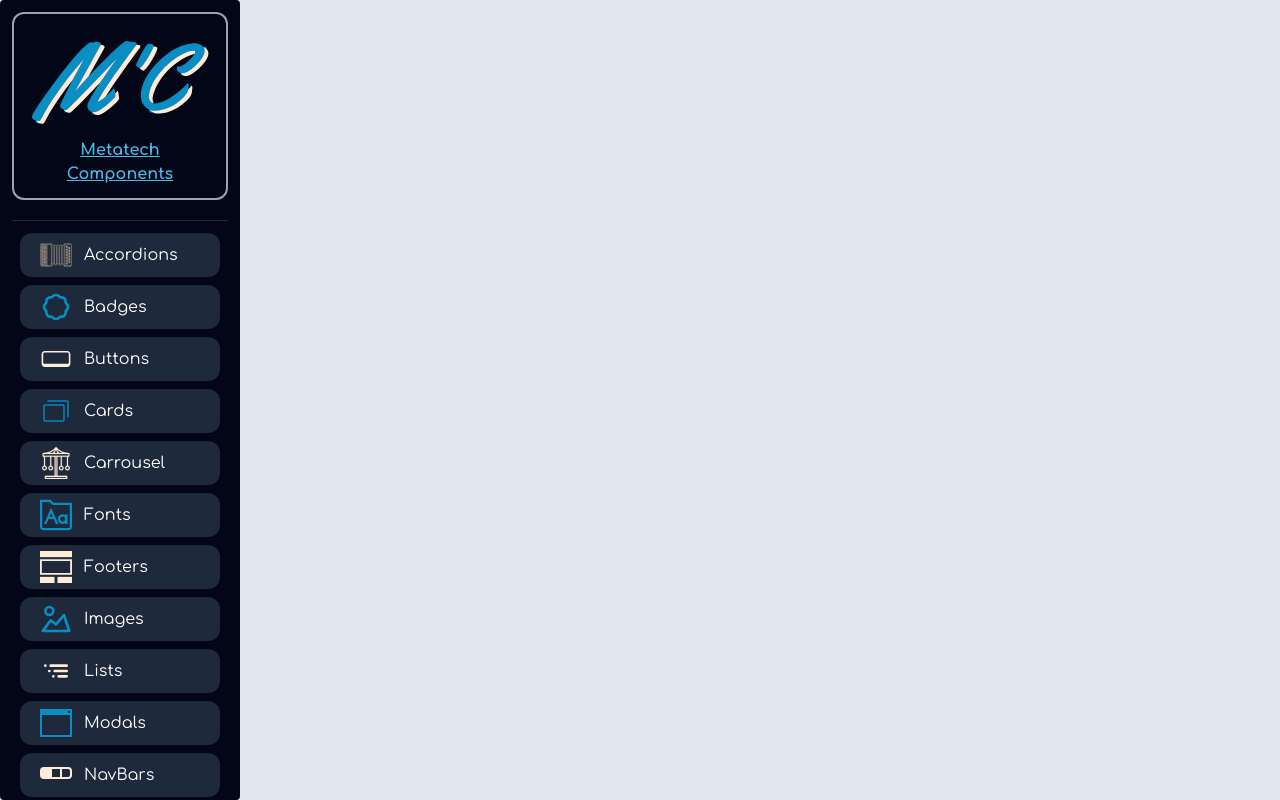
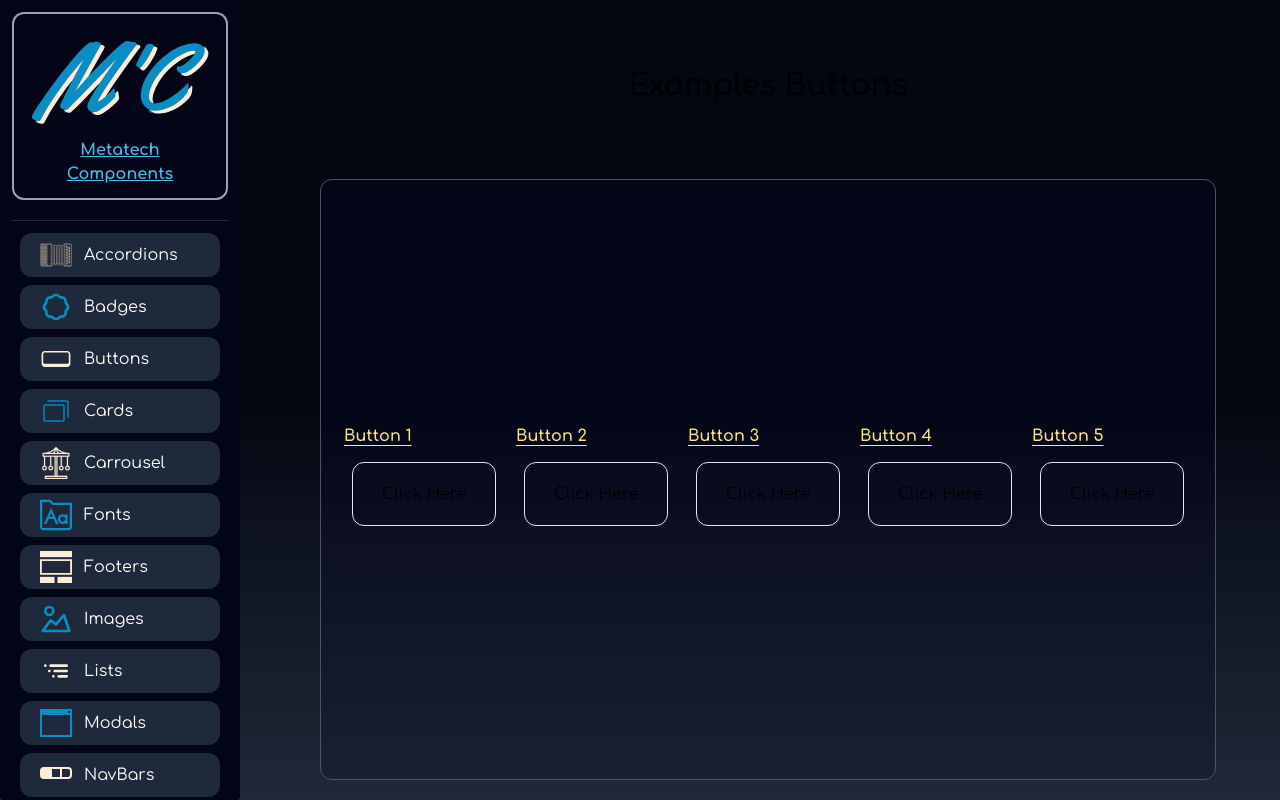
Before and after one commit to metatech-programmer/components_css, a React (Vite) app: page /Buttons in a window 1280 px wide. Built offline with nearby package versions, Linux system fonts and the light colour scheme.

Commit message:
add buttons

```diff
--- a/src/App.jsx
+++ b/src/App.jsx
@@ -1,12 +1,12 @@
 import './App.css'
-import Navigation from './components/Navigation/Navigation'
+import Header from './components/Header/Header'
+import Main from './components/Main/Main'
 
 function App () {
   return (
-    <div className='w-screen h-screen dark:bg-slate-800 bg-slate-200 font-sans'>
-      <header></header>
-      <Navigation></Navigation>
-      <main></main>
+    <div className='w-screen h-screen font-sans dark:text-slate-200 overflow-auto bg-gradient-to-t from-gray-800 to-50% to-gray-950'>
+      <Header></Header>
+      <Main></Main>
       <footer></footer>
     </div>
   )
--- /dev/null
+++ b/src/components/Header/Header.jsx
@@ -0,0 +1,11 @@
+
+import Navigation from "../Navigation/Navigation"
+const Header = () => {
+  return (
+    <header>
+    <Navigation></Navigation>
+    </header>
+  )
+}
+
+export default Header
--- /dev/null
+++ b/src/components/Main/Main.jsx
@@ -0,0 +1,58 @@
+const Main = () => {
+  return (
+    <main className='h-screen bg-gradient-to-t from-gray-800 to-50% to-gray-950 pl-40 pr-4 lg:pr-0 lg:pl-80 pt-12 w-[95%] flex gap-4 flex-wrap flex-row items-center justify-center '>
+      <h1 className='text-3xl font-semibold mb-5 text-balance text-center'>
+        Examples Buttons
+      </h1>
+      <div className=' flex border border-slate-600 p-3 rounded-xl gap-3 flex-wrap items-center justify-center w-full h-[80%] bg-[#06032f2c]  overflow-scroll'>
+        {/* Button 1 */}
+        <div className='h-28 w-40  flex text-left flex-col gap-1'>
+          <h2 className='underline font-semibold underline-offset-4 text-amber-200'>
+            Button 1
+          </h2>
+          <button className='w-36 h-16 border rounded-xl hover:font-semibold active:ring-4 m-auto'>
+            Click Here
+          </button>
+        </div>{' '}
+        {/* Button 2 */}
+        <div className='h-28 w-40  flex text-left flex-col gap-1'>
+          <h2 className='underline font-semibold underline-offset-4 text-amber-200'>
+            Button 2
+          </h2>
+          <button className='w-36 h-16 border rounded-xl hover:font-semibold active:ring-4 hover:bg-slate-900 transition-all m-auto'>
+            Click Here
+          </button>
+        </div>
+        {/* Button 3 */}
+        <div className='h-28 w-40  flex text-left flex-col gap-1'>
+          <h2 className='underline font-semibold underline-offset-4 text-amber-200'>
+            Button 3
+          </h2>
+          <button className='w-36 h-16 border rounded-xl hover:font-semibold active:ring-4 hover:bg-slate-900 active:bg-slate-950 transition-all m-auto'>
+            Click Here
+          </button>
+        </div>
+        {/* Button 4 */}
+        <div className='h-28 w-40  flex text-left flex-col gap-1'>
+          <h2 className='underline font-semibold underline-offset-4 text-amber-200'>
+            Button 4
+          </h2>
+
+          <button className='w-36 h-16 border rounded-xl hover:font-semibold active:ring-4 hover:bg-slate-900 active:bg-slate-950 active:text-lg transition-all m-auto'>
+            Click Here
+          </button>
+        </div>
+        {/* Button 5 */}
+        <div className='h-28 w-40  flex text-left flex-col gap-1'>
+          <h2 className='underline font-semibold underline-offset-4 text-amber-200'>
+            Button 5
+          </h2>
+          <button className='w-36 h-16 border rounded-xl hover:font-semibold active:ring-4 hover:bg-slate-900 active:bg-slate-950 active:text-lg transition-all hover:underline  underline-offset-4 active:underline-offset-8 m-auto'>
+            Click Here
+          </button>
+        </div>
+      </div>
+    </main>
+  )
+}
+export default Main
```
